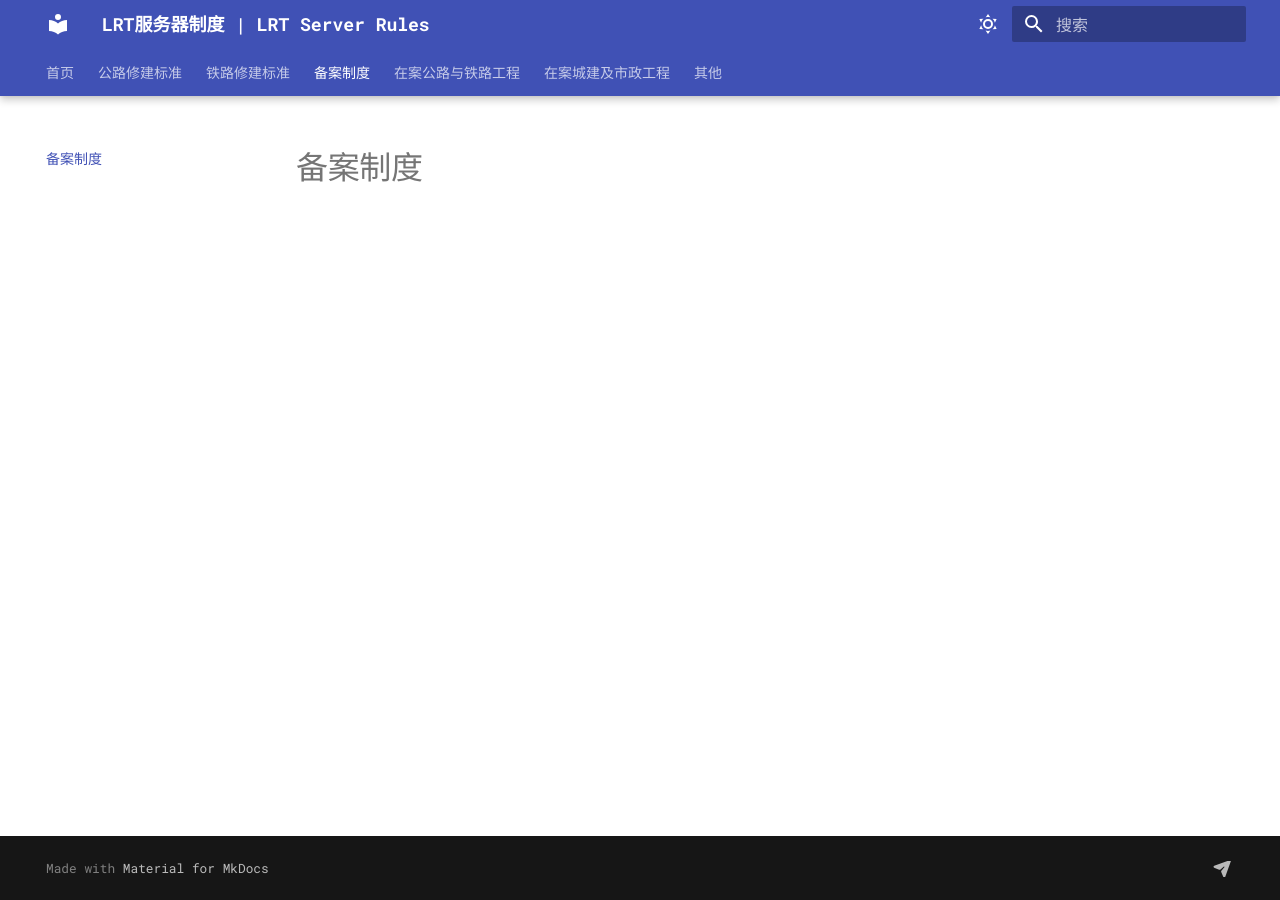
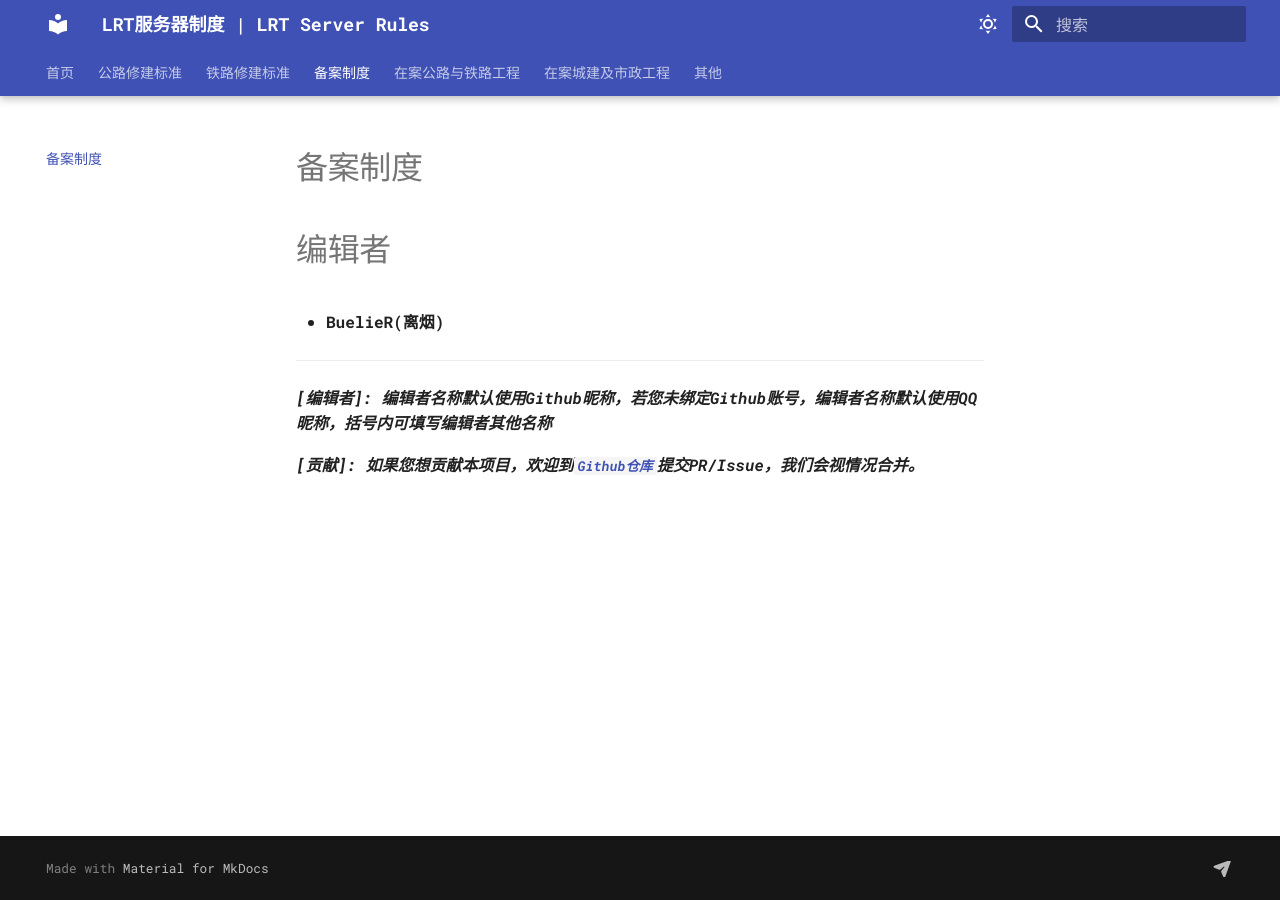
Before and after one commit to BuelieR/LRT_RULES, an MkDocs documentation site: the page built from docs/record.md, in a window 1280 px wide. Built offline with MkDocs 1.6.1 and Material for MkDocs 9.7.7, drawn with Linux system fonts in a browser that asks for light colours.

Commit message:
Add some new information,

```diff
--- a/docs/record.md
+++ b/docs/record.md
@@ -1 +1,9 @@
 # 备案制度
+
+# 编辑者
+* **BuelieR(离烟)**
+
+---
+***[编辑者]: 编辑者名称默认使用Github昵称，若您未绑定Github账号，编辑者名称默认使用QQ昵称，括号内可填写编辑者其他名称***
+
+***[贡献]: 如果您想贡献本项目，欢迎到[`Github仓库`](https://github.com/BuelieR/LRT_RULES)提交PR/Issue，我们会视情况合并。***
```
Also changed, not shown: docs/city_record.md (+8 -0 lines), docs/others.md (+3 -1 lines), docs/railway.md (+8 -0 lines), docs/road.md (+8 -0 lines), docs/way_record.md (+8 -0 lines).
